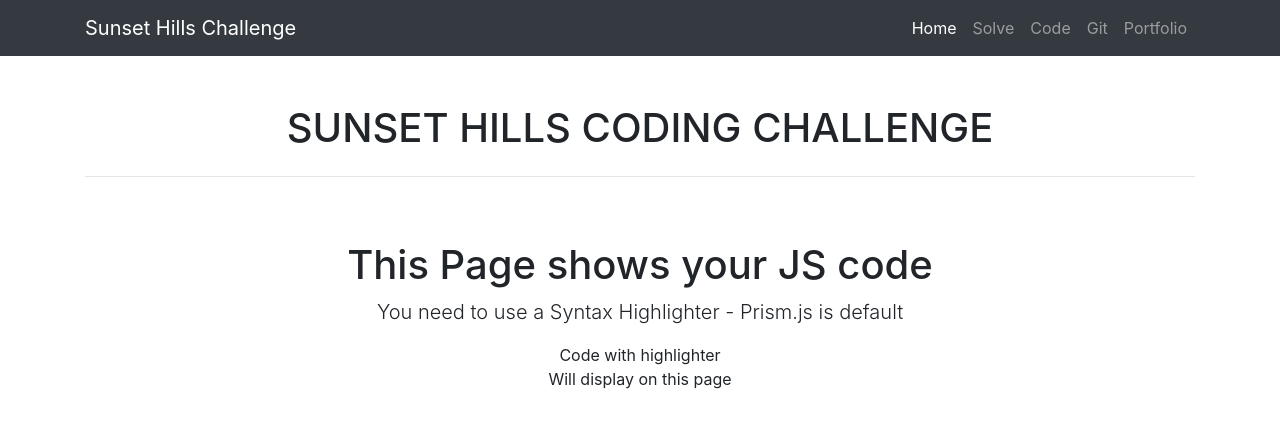
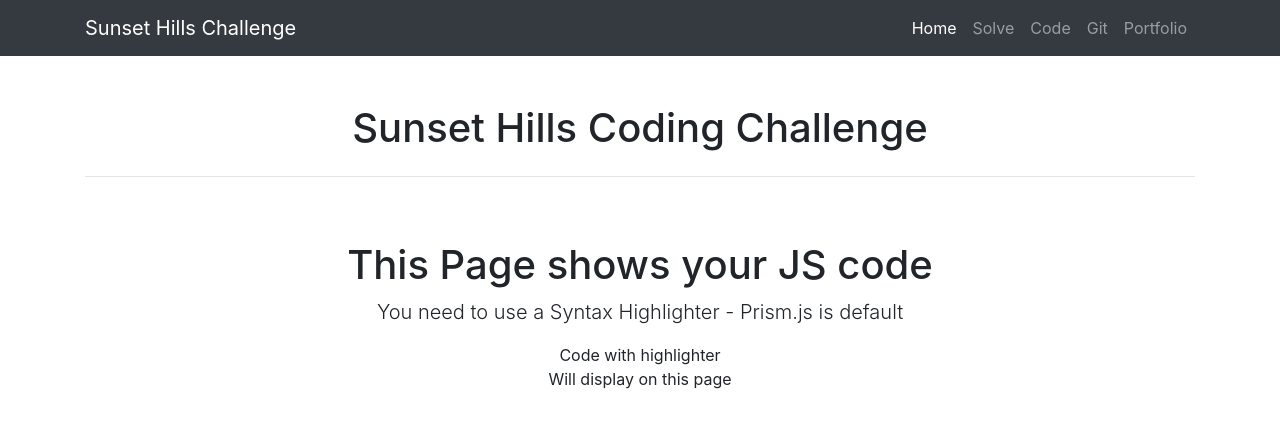
Before and after one commit to dougcampbell66/SunsetHillsApp, a plain HTML site: page SunsetHillsApp/Code.html in a window 1280 px wide. Drawn offline with nearby package versions, Linux system fonts and the light colour scheme.

Commit message:
Update Code.html

```diff
--- a/SunsetHillsApp/Code.html
+++ b/SunsetHillsApp/Code.html
@@ -53,7 +53,7 @@
     <div class="container">
         <div class="row">
             <div class="col-lg-12 text-center">
-                <h1 class="mt-5">SUNSET HILLS CODING CHALLENGE</h1>
+                <h1 class="mt-5">Sunset Hills Coding Challenge</h1>
             </div>
         </div>
         <hr />
```
